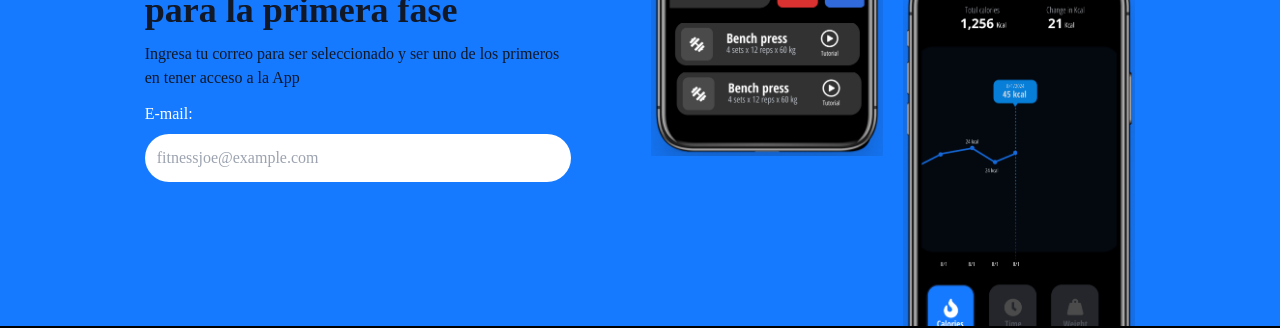
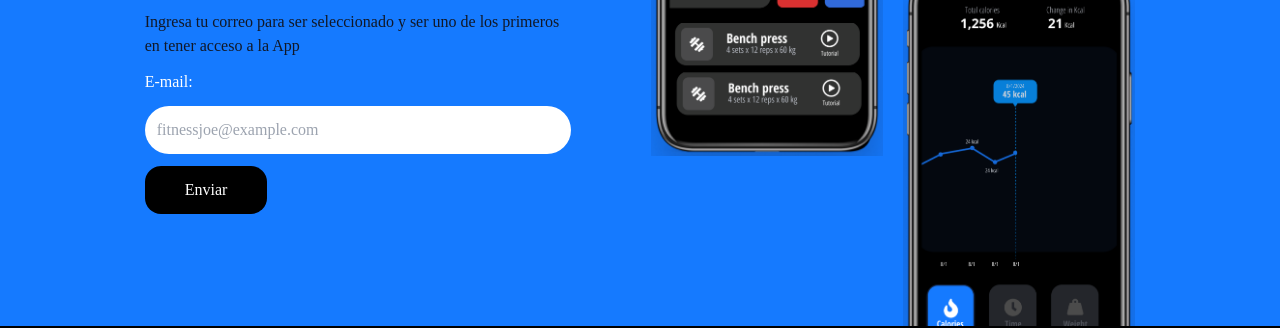
Before and after one commit to YeyoM/wellness-landing, a React (Vite) app: page / in a window 1280 px wide. Shown: the part 2882-3210 px from the top of the page. Built offline with nearby package versions, Linux system fonts and the light colour scheme.

Commit message:
✅ Example for validator to conect firebase_react

```diff
--- a/src/App.tsx
+++ b/src/App.tsx
@@ -24,8 +24,31 @@ import Footer from '@components/Footer';
 import Button from '@components/Button';
 import HerramientasCardMini from '@components/HerramientasMini';
 import Counter from '@components/Counter';
+import { useState } from 'react';
 
 function App() {
+	const [email, setEmail] = useState('');
+	const [success, setSuccess] = useState(false);
+	const [error, setError] = useState(false);
+
+	const sendData = async () => {
+		const res = await fetch('firebase_url', {
+			headers: {
+				Accept: 'application/json',
+				'Content-type': 'aplication/json',
+			},
+			body: JSON.stringify({ email }),
+		});
+
+		const data = await res.json();
+
+		if (data.error) {
+			setError(true);
+		} else {
+			setSuccess(true);
+		}
+	};
+
 	return (
 		<>
 			<div className="bg-[url('@assets/bg.jpg')] bg-no-repeat bg-cover bg-center flex items-center w-full h-screen relative font-inter">
@@ -135,8 +158,10 @@ function App() {
 					/>
 				</div>
 			</div>
-			<div id="access_to_app" className="bg-primary flex justify-center gap-20 font-inter">
-				<form className="w-4/12 flex flex-col justify-center gap-3">
+			<div
+				id="access_to_app"
+				className="bg-primary flex justify-center gap-20 font-inter">
+				<div className="w-4/12 flex flex-col justify-center gap-3">
 					<h3 className="text-text_blue font-bold text-4xl">
 						Solo 50 lugares disponibles para la primera fase
 					</h3>
@@ -144,16 +169,40 @@ function App() {
 						Ingresa tu correo para ser seleccionado y ser uno de los primeros en
 						tener acceso a la App{' '}
 					</p>
-					<div className="flex flex-col gap-2">
+					<form
+						action="#access_to_app"
+						className="flex flex-col items-start gap-3">
 						<label className="text-white">E-mail:</label>
 						<input
-							className="rounded-full p-3"
+							className="w-full rounded-full p-3"
 							required
 							type="email"
+							onChange={(e) => setEmail(e.target.value)}
 							placeholder="fitnessjoe@example.com"
 						/>
-					</div>
-				</form>
+						<button
+							onClick={sendData}
+							className="bg-black text-white px-10 py-3 rounded-2xl transition hover:bg-white hover:text-black">
+							Enviar
+						</button>
+						{error ? (
+							<p className="text-sm text-red-600 font-bold">
+								Parece ser que el correo que intentas enviar, ya ha sido
+								registrado
+							</p>
+						) : (
+							<>
+								{success ? (
+									<p className="text-green-500 font-bold">
+										¡Registro enviado correctamente!
+									</p>
+								) : (
+									''
+								)}
+							</>
+						)}
+					</form>
+				</div>
 				<div className="h-[65vh] flex gap-5">
 					<div className="flex items-start">
 						<img width={232} src={iphone_top} alt="iphone_top" />
@@ -163,8 +212,7 @@ function App() {
 					</div>
 				</div>
 			</div>
-			<div
-				className="h-[38vh] bg-black text-white flex justify-center items-center">
+			<div className="h-[38vh] bg-black text-white flex justify-center items-center">
 				<div className="w-8/12 flex justify-between items-center border-t pt-5 relative">
 					<div className="w-96 flex flex-col gap-3">
 						<h3 className="text-4xl font-bold">
```
